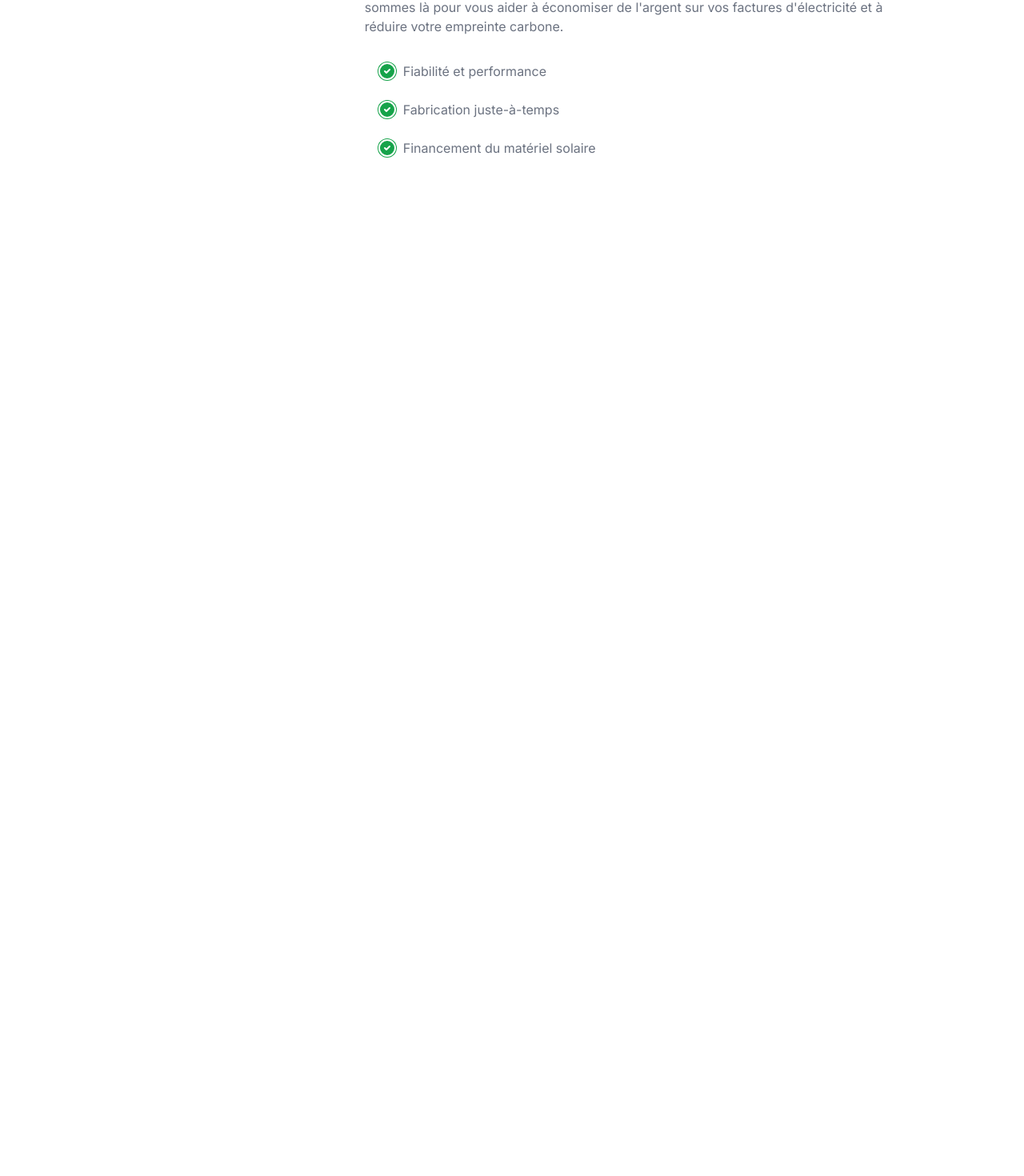
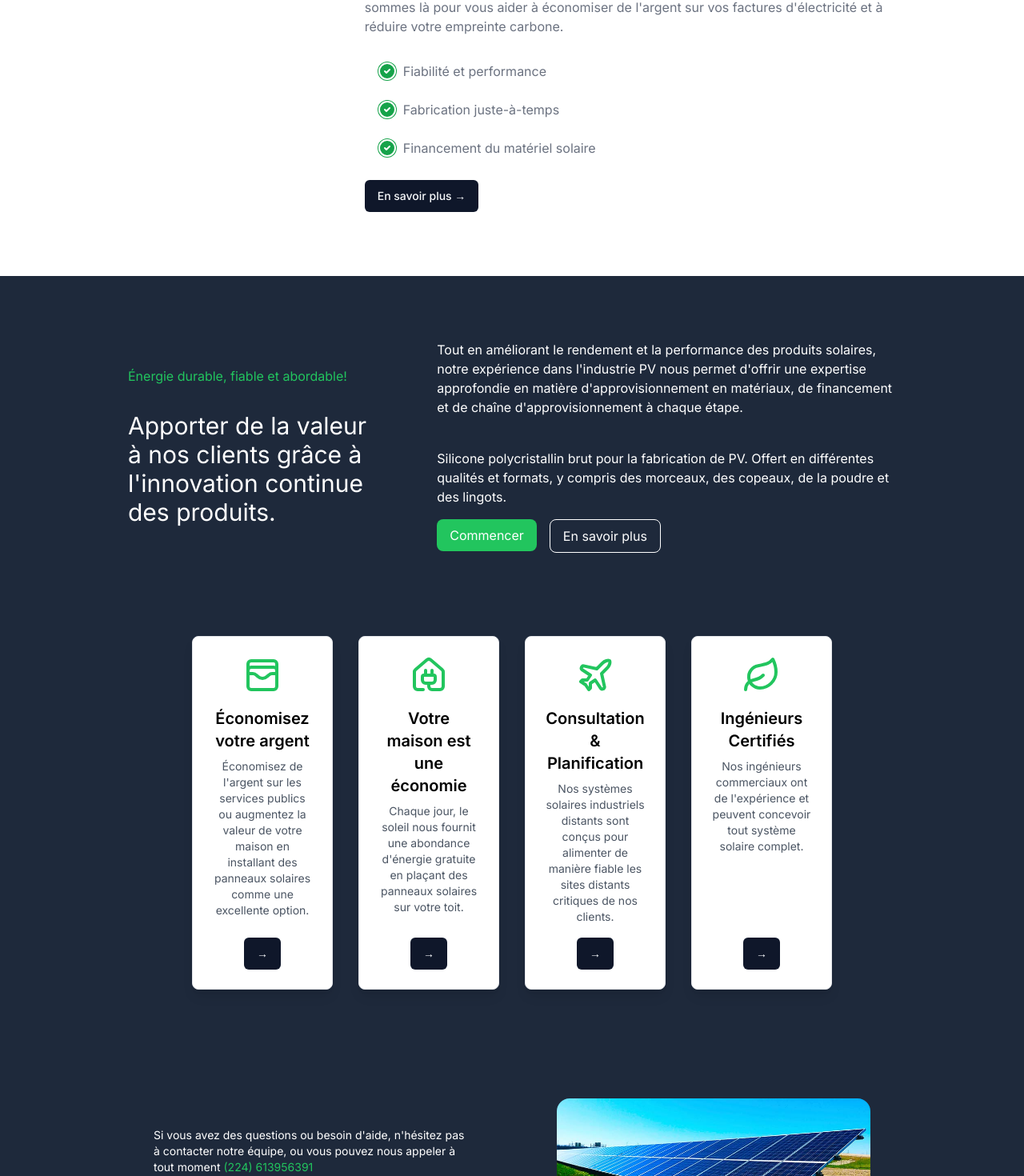
Before and after one commit to Dmambo/koulibaly, a Next.js app: page / in a window 1280 px wide. Shown: the part 1324-2794 px from the top of the page at 80% size. Before the commit the page ends 1609 px from the top, so only its background shows below. Built offline with nearby package versions, Linux system fonts and the light colour scheme.

Commit message:
Added the second section of the page

```diff
--- a/app/page.tsx
+++ b/app/page.tsx
@@ -1,11 +1,13 @@
 import FirstSection from '@/components/firstsection/page';
 import {Slider} from '@/components/hero/slider'
+import SecondSection from '@/components/secondsection/page';
 
 export default function Home() {
   return (
     <div>
      <Slider />
      <FirstSection />
+     <SecondSection />
     </div>
   );
 }
--- a/components/firstsection/components/sectionWord.tsx
+++ b/components/firstsection/components/sectionWord.tsx
@@ -1,4 +1,6 @@
+import { Button } from '@/components/ui/button';
 import { CircleCheck } from 'lucide-react';
+import Link from 'next/link';
 
 const SectionWord = () => {
     return (
@@ -51,6 +53,15 @@ const SectionWord = () => {
                     </div>
                 </div>
             </div>
+<div className=' mt-5'>
+<Link
+           href='/company/works'
+           >
+           <Button>
+            En savoir plus →
+            </Button>
+           </Link>
+</div>
         </div>
     );
 };
--- /dev/null
+++ b/components/secondsection/components/bottom.tsx
@@ -0,0 +1,36 @@
+import { Button } from "@/components/ui/button";
+import { ArrowRightIcon } from "lucide-react";
+import Image from "next/image";
+
+const Bottom = () => {
+  return (
+    <div className="relative flex flex-col md:flex-row items-center justify-between text-white text-sm p-4 md:p-8 md:gap-28">
+      {/* Text Section */}
+      <div className="relative z-10 md:w-1/2 flex flex-col items-start bg-black bg-opacity-50 p-4 rounded-lg md:bg-transparent md:p-0">
+        <h4 className="mb-4">
+          Si vous avez des questions ou besoin d'aide, n'hésitez pas à contacter notre équipe, ou vous pouvez nous appeler à tout moment{" "}
+          <span className="text-green-500">(224) 613956391</span>
+        </h4>
+        <Button className="bg-transparent text-white border border-white">
+          Consultation gratuite <ArrowRightIcon className="h-4 w-4 ml-2" />
+        </Button>
+      </div>
+      {/* Image Section */}
+      <div className="absolute top-0 right-0 bottom-0 left-0 md:relative md:w-1/2 md:top-auto md:right-auto md:bottom-auto md:left-auto">
+        <Image
+          src="/bottom.jpg"
+          width={720}
+          height={600}
+          alt="bottom"
+          className=" relative rounded-2xl object-cover w-full h-full"
+
+        />
+        <span className='absolute bottom-2 p-2 hidden md:block'>
+            <Button variant={"destructive"}>Regardez-nous sur Youtube</Button>
+        </span>
+      </div>
+    </div>
+  );
+};
+
+export default Bottom;
--- /dev/null
+++ b/components/secondsection/components/cardSection.tsx
@@ -0,0 +1,52 @@
+import { Button } from '@/components/ui/button';
+import { WalletCards, HousePlug, Plane, Leaf } from 'lucide-react';
+
+const CardSection = () => {
+    const cards = [
+        {
+            title: 'Économisez votre argent',
+            icon: WalletCards,
+            desc: "Économisez de l'argent sur les services publics ou augmentez la valeur de votre maison en installant des panneaux solaires comme une excellente option.",
+        },
+        {
+            title: 'Votre maison est une économie',
+            icon: HousePlug,
+            desc: "Chaque jour, le soleil nous fournit une abondance d'énergie gratuite en plaçant des panneaux solaires sur votre toit.",
+        },
+        {
+            title: 'Consultation & Planification',
+            icon: Plane,
+            desc: "Nos systèmes solaires industriels distants sont conçus pour alimenter de manière fiable les sites distants critiques de nos clients.",
+        },
+        {
+            title: 'Ingénieurs Certifiés',
+            icon: Leaf,
+            desc: "Nos ingénieurs commerciaux ont de l'expérience et peuvent concevoir tout système solaire complet.",
+        },
+    ];
+
+    return (
+        <div className="py-10 px-5 md:px-20">
+            <div className="grid grid-cols-1 md:grid-cols-2 lg:grid-cols-4 gap-8">
+                {cards.map((card, index) => (
+                    <div
+                        key={index}
+                        className="group flex flex-col items-center justify-between p-6 border border-gray-200 rounded-lg shadow-lg transition-transform transform hover:scale-105 hover:shadow-xl bg-white"
+                    >
+                        <div className="flex flex-col items-center text-center">
+                            {<card.icon className="w-12 h-12 text-green-500 mb-4" />}
+                            <h3 className="text-xl font-semibold mb-2 text-black">{card.title}</h3>
+                            <p className="text-sm text-gray-600">{card.desc}</p>
+                        </div>
+                        <Button className="mt-4 relative group-hover:bg-green-500 group-hover:text-white">
+                            →
+                            <span className="hidden group-hover:inline-block ml-2">Explorer plus</span>
+                        </Button>
+                    </div>
+                ))}
+            </div>
+        </div>
+    );
+};
+
+export default CardSection;
--- /dev/null
+++ b/components/secondsection/components/wordSection.tsx
@@ -0,0 +1,47 @@
+const WordSection = () => {
+    return (
+        <div className='flex flex-col md:flex-row justify-between items-center gap-10 md:gap-20'>
+            {/* first section */}
+            <div className="flex flex-col">
+                <div>
+                    <p className=" text-green-500 mb-8">
+                        Énergie durable, fiable et abordable!
+                    </p>
+                </div>
+                <div>
+                    <h1 className=" text-3xl">
+                        Apporter de la valeur à nos clients grâce à l'innovation continue des produits.
+                    </h1>
+                </div>
+            </div>
+            {/* second section */}
+            <div className="flex flex-col ">
+                <div className=" mb-10">
+                    <p className=" ">
+                        Tout en améliorant le rendement et la performance des produits solaires, notre expérience dans l'industrie PV nous permet d'offrir une expertise approfondie en matière d'approvisionnement en matériaux, de financement et de chaîne d'approvisionnement à chaque étape.
+                    </p>
+                </div>
+                <div>
+                    <p className=" ">
+                        Silicone polycristallin brut pour la fabrication de PV. Offert en différentes qualités et formats, y compris des morceaux, des copeaux, de la poudre et des lingots.
+                    </p>
+                </div>
+                {/* button */}
+                <div className="flex gap-4">
+                    <div>
+                        <button className="bg-green-500 text-white py-2 px-4 rounded-lg mt-4">
+                            Commencer
+                        </button>
+                    </div>
+                    <div>
+                        <button className=" text-white py-2 px-4 rounded-lg mt-4 border border-white">
+                            En savoir plus
+                        </button>
+                    </div>
+                </div>
+            </div>
+        </div>
+    )
+}
+
+export default WordSection;
--- /dev/null
+++ b/components/secondsection/page.tsx
@@ -0,0 +1,15 @@
+import Bottom from "./components/bottom";
+import CardSection from "./components/cardSection";
+import WordSection from "./components/wordSection";
+
+const SecondSection = () => {
+  return (
+    <div className="bg-slate-800 text-white py-10 px-6 sm:px-10 md:py-20 md:px-40 flex flex-col  justify-between gap-16">
+      <WordSection />
+      <CardSection />
+      <Bottom />
+    </div>
+  );
+};
+
+export default SecondSection;
```
Also changed, not shown: public/bottom.jpg (added).
